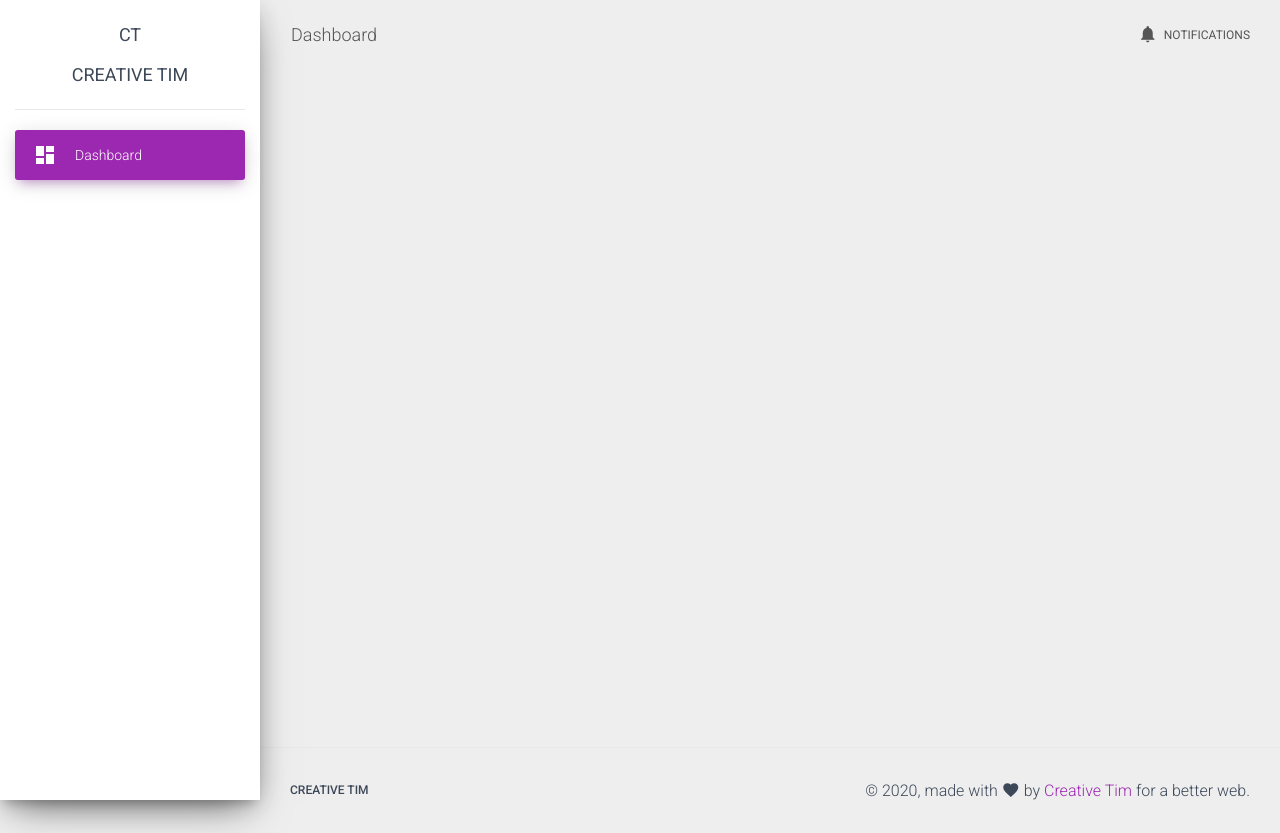
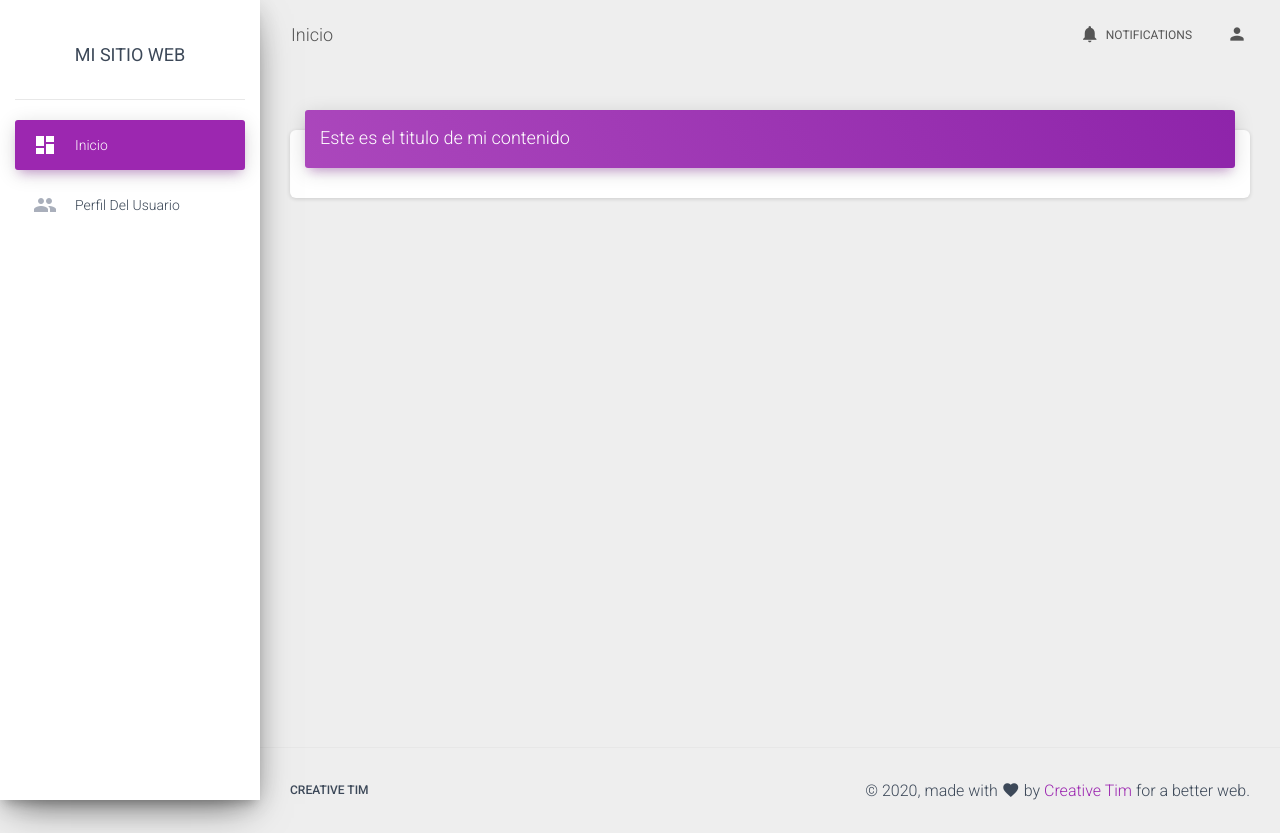
Before and after one commit to JonnyIvan24/bootstrap_template, a website: page index.html in a window 1280 px wide. Drawn offline with Linux system fonts and the light colour scheme.

Commit message:
Implementación de plantilla 1

```diff
--- a/template.html
+++ b/index.html
@@ -1,8 +1,8 @@
 <!doctype html>
-<html lang="en">
+<html lang="es">
 
 <head>
-  <title>Hello, world!</title>
+  <title>Inicio</title>
   <!-- Required meta tags -->
   <meta charset="utf-8">
   <meta content="width=device-width, initial-scale=1.0" name="viewport" />
@@ -23,19 +23,20 @@
       Tip 2: you can also add an image using data-image tag
   -->
       <div class="logo">
-        <a href="http://www.creative-tim.com" class="simple-text logo-mini">
-          CT
-        </a>
-        <a href="http://www.creative-tim.com" class="simple-text logo-normal">
-          Creative Tim
-        </a>
+        <h3 class="simple-text logo-normal">MI sitio web</h3>
       </div>
       <div class="sidebar-wrapper">
         <ul class="nav">
           <li class="nav-item active  ">
             <a class="nav-link" href="#0">
               <i class="material-icons">dashboard</i>
-              <p>Dashboard</p>
+              <p>Inicio</p>
+            </a>
+          </li>
+          <li class="nav-item ">
+            <a class="nav-link" href="views/users.html">
+              <i class="material-icons">people</i>
+              <p>Perfil del usuario</p>
             </a>
           </li>
           <!-- your sidebar here -->
@@ -47,7 +48,7 @@
       <nav class="navbar navbar-expand-lg navbar-transparent navbar-absolute fixed-top ">
         <div class="container-fluid">
           <div class="navbar-wrapper">
-            <a class="navbar-brand" href="javascript:;">Dashboard</a>
+            <a class="navbar-brand" href="javascript:;">Inicio</a>
           </div>
           <button class="navbar-toggler" type="button" data-toggle="collapse" aria-controls="navigation-index" aria-expanded="false" aria-label="Toggle navigation">
             <span class="sr-only">Toggle navigation</span>
@@ -63,16 +64,45 @@
                 </a>
               </li>
               <!-- your navbar here -->
+              <li class="nav-item dropdown">
+                <a class="nav-link" href="javascript:;" id="navbarDropdownProfile" data-toggle="dropdown" aria-haspopup="true" aria-expanded="false">
+                  <i class="material-icons">person</i>
+                  <p class="d-lg-none d-md-block">
+                    Account
+                  </p>
+                </a>
+                <div class="dropdown-menu dropdown-menu-right" aria-labelledby="navbarDropdownProfile">
+                  <a class="dropdown-item" href="#">Profile</a>
+                  <a class="dropdown-item" href="#">Settings</a>
+                  <div class="dropdown-divider"></div>
+                  <a class="dropdown-item" href="#">Log out</a>
+                </div>
+              </li>
             </ul>
           </div>
         </div>
       </nav>
       <!-- End Navbar -->
+      <!-- contenido -->
       <div class="content">
         <div class="container-fluid">
           <!-- your content here -->
+          <div class="row">
+            <div class="col-md-12">
+              <div class="card">
+                <div class="card-header card-header-primary">
+                  <h4 class="card-title ">Este es el titulo de mi contenido</h4>
+                </div>
+                <div class="card-body">
+
+                </div>
+              </div>
+            </div>
+          </div>
         </div>
       </div>
+      <!-- fin del contenido-->
+
       <footer class="footer">
         <div class="container-fluid">
           <nav class="float-left">
```
Also changed, not shown: views/users.html (added).
